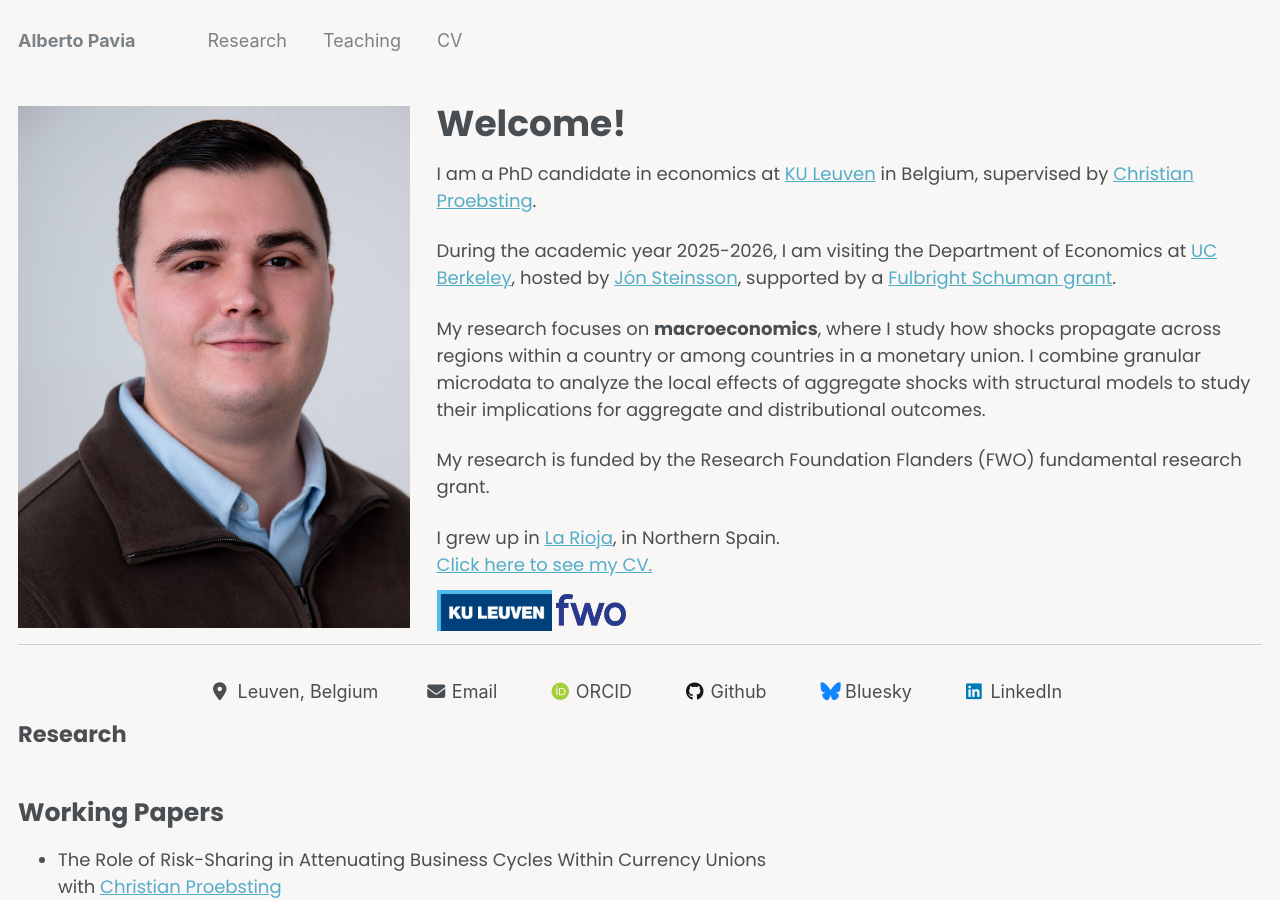
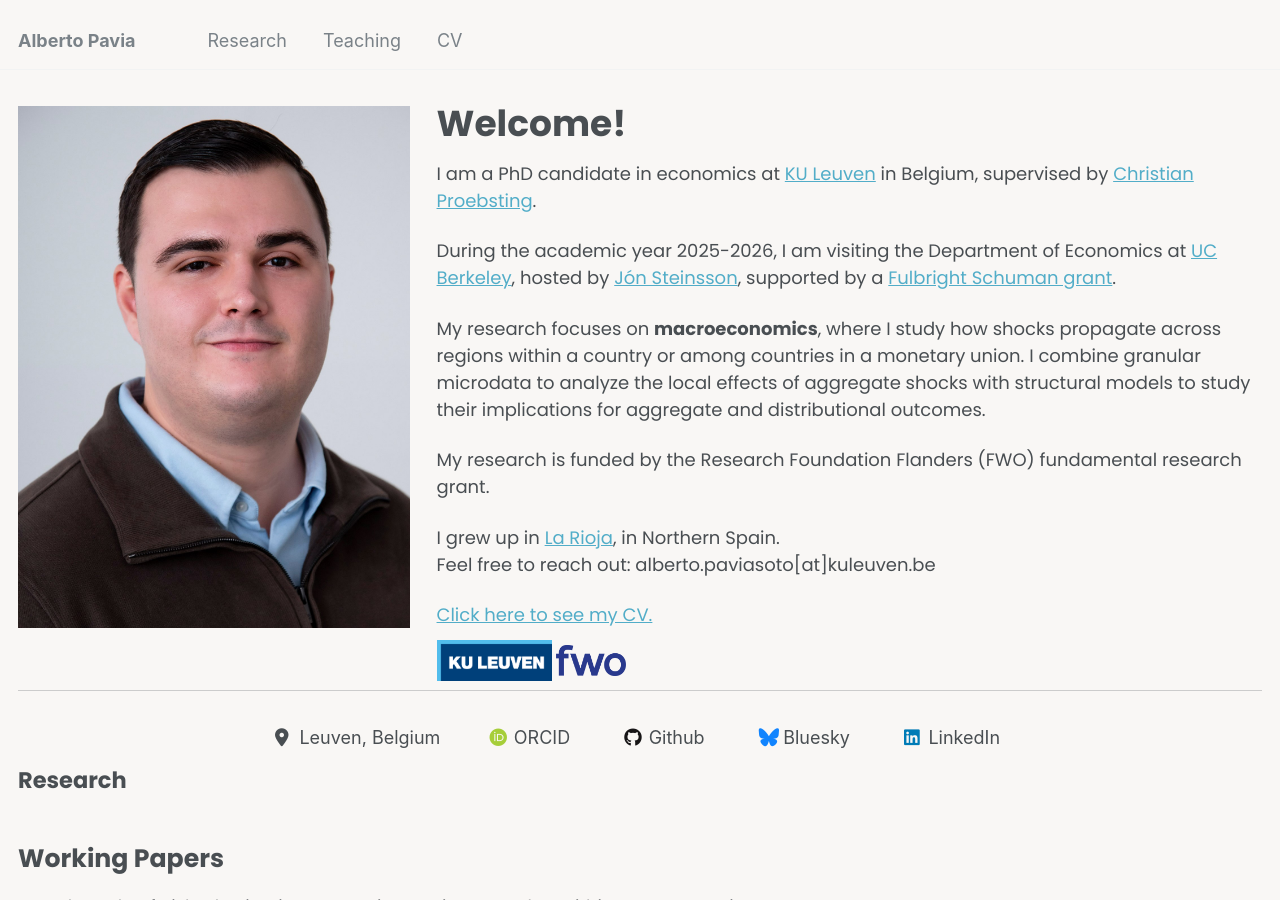
Before and after one commit to apaviasoto/apaviasoto.github.io, a Jekyll site: the page built from _pages/about.html, in a window 1280 px wide and 900 px high. Built offline with Jekyll 4.4.1, drawn with Linux system fonts in a browser that asks for light colours; some web fonts are replaced; some of the changed lines change nothing that is shown.

Commit message:
encript mail

```diff
--- a/_config.yml
+++ b/_config.yml
@@ -28,7 +28,7 @@
   location         : "Leuven, Belgium"
   #employer         : "Red Brick University"
   uri              : # URL
-  email            : "alberto.paviasoto@kuleuven.be"
+  email            :  # removed to avoid crawlable mailto
 
   # Academic websites
   arxiv            : # URL - Update with the correct link to your profile
--- a/_pages/about.html
+++ b/_pages/about.html
@@ -149,6 +149,11 @@
 
 <p class="origin-text">I grew up in <a href="https://www.spain.info/en/region/la-rioja/">La Rioja</a>, in Northern Spain.</p>
 
+<p>Feel free to reach out:
+  <span class="email-obf"
+        data-u="alberto" data-s="paviasoto" data-d="kuleuven" data-t="be"
+        role="link" tabindex="0">alberto.paviasoto[at]kuleuven.be</span>
+</p>
 
 <p class="link-cv-text"><a href="images/paviasoto_academic_cv.pdf">Click here to see my CV.</a></p>
 
@@ -164,7 +169,56 @@
 
 <div class="portfolio-contact">
   {% include author-urls.html %}
+  <!-- email icon injected via JS to avoid exposing address in static HTML -->
 </div>
+
+<script>
+  (function () {
+    document.addEventListener('DOMContentLoaded', function () {
+      var list = document.querySelector('.author__urls');
+      if (!list) return;
+
+      // Create icon identical to theme output
+      var li = document.createElement('li');
+      var a = document.createElement('a');
+      a.href = '#';
+      a.title = 'Email';
+      a.className = 'js-email';
+      a.rel = 'nofollow noopener';
+      a.setAttribute('aria-label', 'Email');
+      // address parts (kept out of static HTML as a single string)
+      a.dataset.u = 'alberto';
+      a.dataset.s = 'paviasoto';
+      a.dataset.d = 'kuleuven';
+      a.dataset.t = 'be';
+
+      var i = document.createElement('i');
+      i.className = 'fas fa-fw fa-envelope';
+      i.setAttribute('aria-hidden', 'true');
+
+      var span = document.createElement('span');
+      span.className = 'label';
+      span.textContent = 'Email';
+
+      a.appendChild(i);
+      a.appendChild(span);
+      li.appendChild(a);
+      list.appendChild(li);
+    });
+
+    function build(el) {
+      return el.dataset.u + '.' + el.dataset.s + '@' + el.dataset.d + '.' + el.dataset.t;
+    }
+
+    // Open mail client on click without exposing address in DOM
+    document.addEventListener('click', function (e) {
+      var el = e.target.closest('.js-email');
+      if (!el) return;
+      e.preventDefault();
+      window.location.href = 'mailto:' + build(el);
+    });
+  })();
+</script>
 
 
 </div>
```
